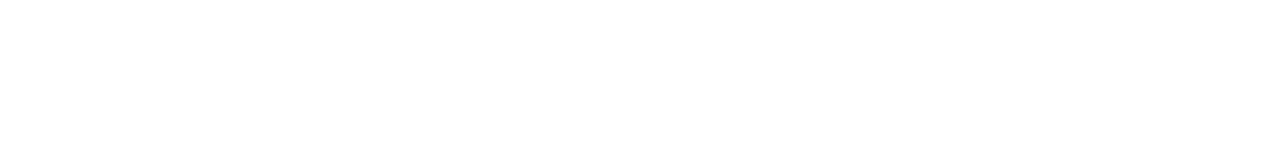
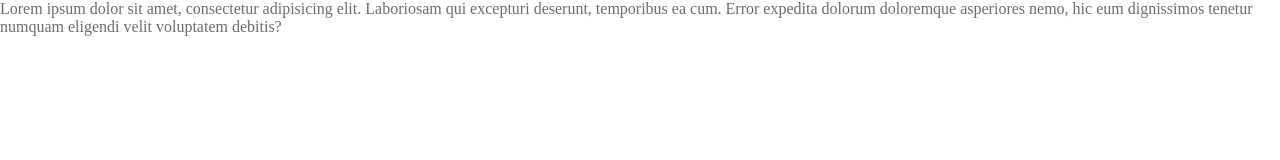
Before and after one commit to btaguiar/projeto-travelgram, a plain HTML site: page index.html in a window 1280 px wide. Drawn offline with Linux system fonts and the light colour scheme.

Commit message:
initial style guide

```diff
--- a/index.html
+++ b/index.html
@@ -7,6 +7,8 @@
   <link rel="stylesheet" href="styles/index.css">
 </head>
 <body>
-
+  <P>
+    Lorem ipsum dolor sit amet, consectetur adipisicing elit. Laboriosam qui excepturi deserunt, temporibus ea cum. Error expedita dolorum doloremque asperiores nemo, hic eum dignissimos tenetur numquam eligendi velit voluptatem debitis?
+  </P>
 </body>
 </html>
--- a/styles/global.css
+++ b/styles/global.css
@@ -3,3 +3,18 @@
   padding: 0;
   box-sizing: border-box;
 }
+
+:root {
+  --brand-color: #EF5F4C;
+  --shape-transparency: #ffffff91;
+  --background-color:#FFFFFF;
+  --surface-color: #F5F5F5;
+  --skeleton-color:#D9D9D9;
+  --text-color-primary:#313131;
+  --text-color-secondary: #6C6C6C;
+}
+
+body {
+  color: var(--text-color-secondary);
+  background-color: var(--background-color);
+}
```
Also changed, not shown: asset/AirplaneTilt.svg (added), asset/Image 01.png (added), asset/Image 02.png (added), asset/Image 03.png (added), asset/Image 04.png (added), asset/Image 05.png (added), asset/Image 06.png (added), asset/Image 07.png (added), asset/Image 08.png (added), asset/Image 09.png (added), asset/Image 10.png (added), asset/Image 11.png (added), asset/Image.svg (added), asset/Logo.svg (added), 2 more files, 1 other file.
